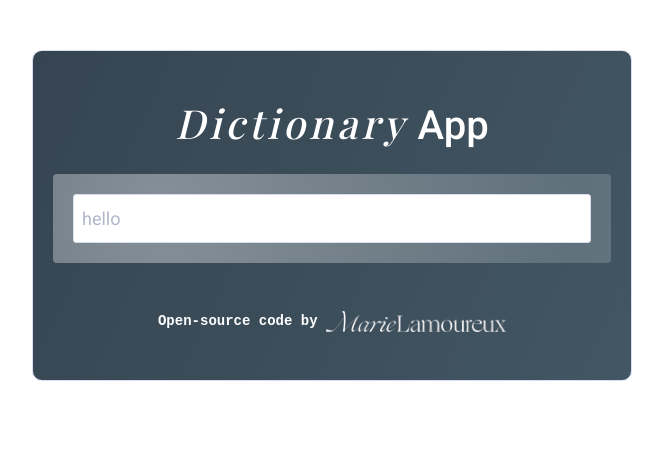
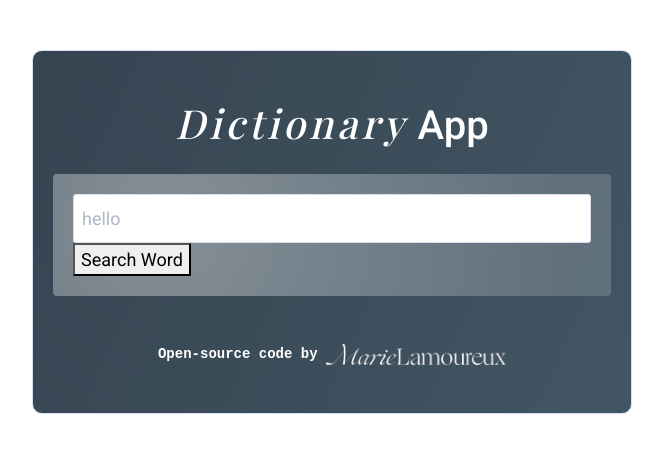
Before and after one commit to lamoureuxmarie/react-dictionary, a React (Create React App) app: page / in a window 1280 px wide. Shown: the top 452 px of the page, without its empty margins (308-971 px from the left). Built offline with nearby package versions, Linux system fonts and the light colour scheme; no server answers; a web font is replaced by a local one.

Commit message:
Update Dictionary.js

```diff
--- a/src/Dictionary.js
+++ b/src/Dictionary.js
@@ -43,6 +43,7 @@ function search() {
     <section>
     <form onSubmit={handleSubmit} autoFocus="false" >
         <input type="search" onChange={handleKeywordChange} placeHolder="What word do you want to look up?" defaultValue={props.defaultKeyword}/>
+        <button typ="submit">Search Word</button>
     </form>
     </section>
     <Results results={results} />
```
